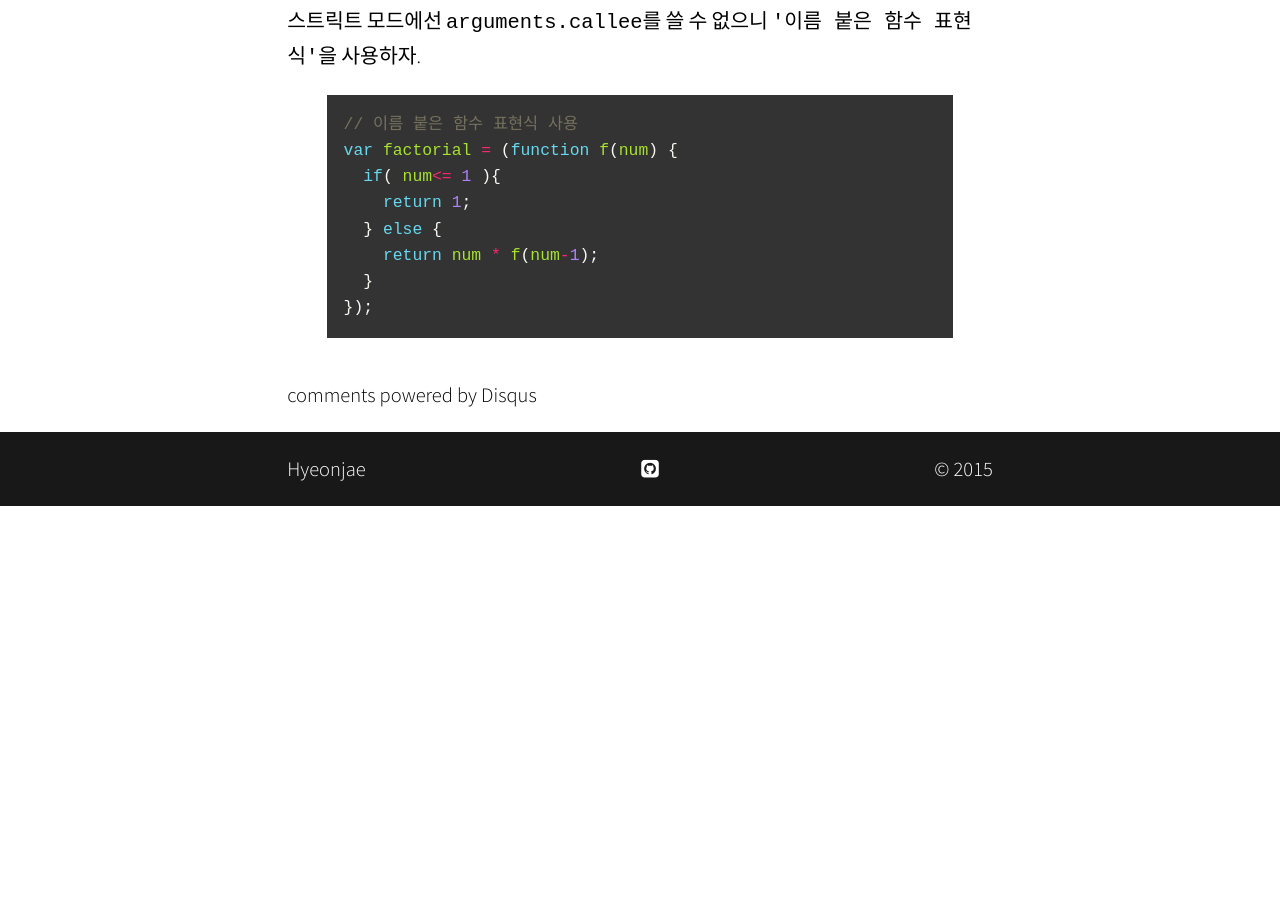
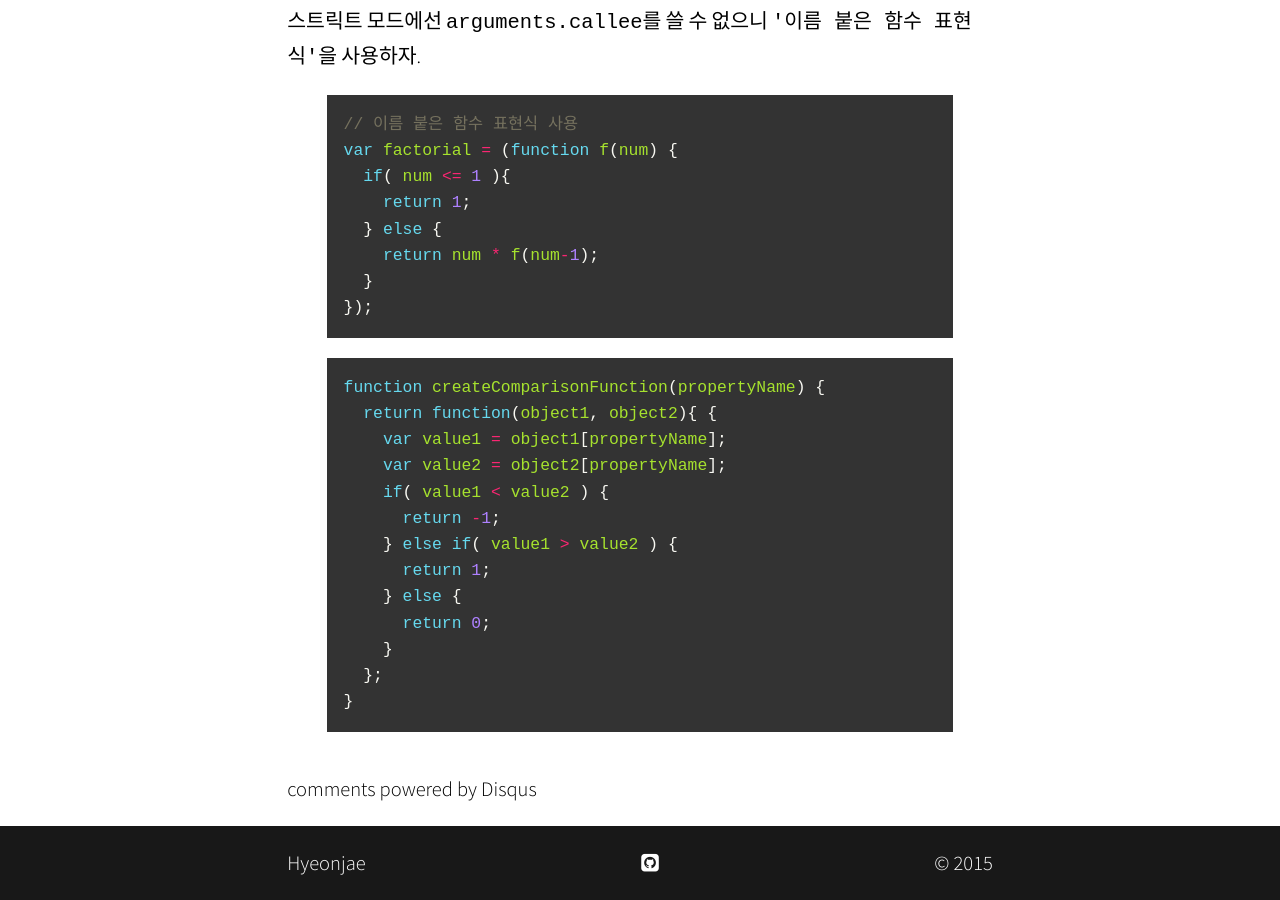
Before and after one commit to hyeonjae/hyeonjae.github.io.archive, a Jekyll site: the page built from _posts/2015-03-11-javascript-study-7.md, in a window 1280 px wide and 900 px high, scrolled down 1245 px. Built offline with Jekyll 4.4.1, drawn with Linux system fonts in a browser that asks for light colours; nearby versions of some CDN libraries; some web fonts are replaced; comment, search, counter and statistics services are not loaded; before the commit the page ends 1751 px from its top, so only the background shows below that; some of the changed text lies outside the part shown.

Commit message:
no message

```diff
--- a/_posts/2015-03-11-javascript-study-7.md
+++ b/_posts/2015-03-11-javascript-study-7.md
@@ -12,7 +12,7 @@ categories: javascript
 {% highlight javascript %}
 // 재귀 함수
 function factorial(num) {
-  if( num<= 1 ){
+  if( num <= 1 ){
     return 1;
   } else {
     return num * factorial(num-1);
@@ -33,7 +33,7 @@ var result = anotherFactorial(10);  // 에러
 {% highlight javascript %}
 // arguments의 callee를 이용
 function factorial(num) {
-  if( num<= 1 ){
+  if( num <= 1 ){
     return 1;
   } else {
     return num * arguments.callee(num-1);
@@ -46,10 +46,29 @@ function factorial(num) {
 {% highlight javascript %}
 // 이름 붙은 함수 표현식 사용
 var factorial = (function f(num) {
-  if( num<= 1 ){
+  if( num <= 1 ){
     return 1;
   } else {
     return num * f(num-1);
   }
 });
 {% endhighlight %}
+
+
+
+
+{% highlight javascript %}
+function createComparisonFunction(propertyName) {
+  return function(object1, object2){ {
+    var value1 = object1[propertyName];
+    var value2 = object2[propertyName];
+    if( value1 < value2 ) {
+      return -1;
+    } else if( value1 > value2 ) {
+      return 1;
+    } else {
+      return 0;
+    }
+  };
+}
+{% endhighlight %}
```
Also changed, not shown: other parts of _posts/2015-03-11-javascript-study-7.md (+1 -1 lines).
